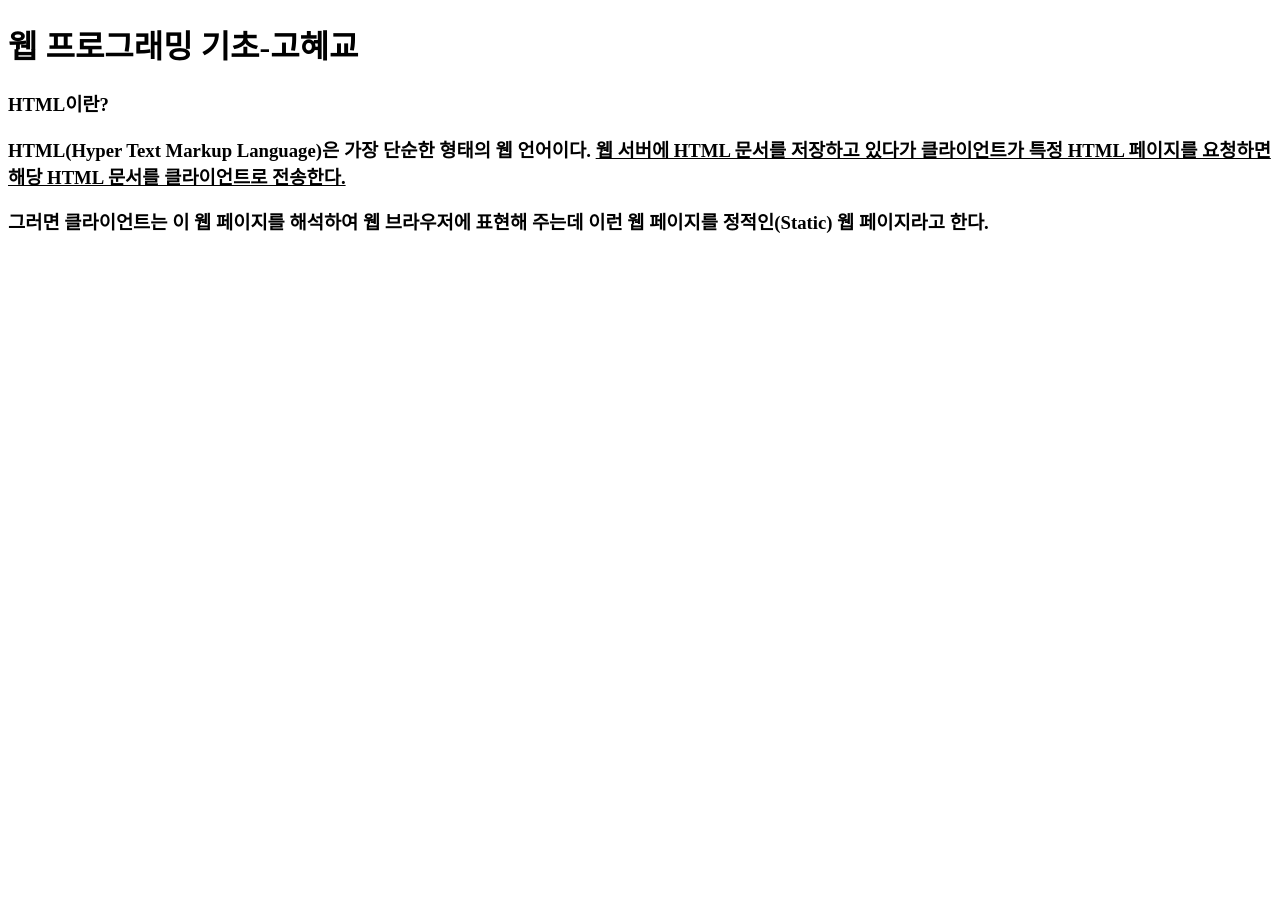
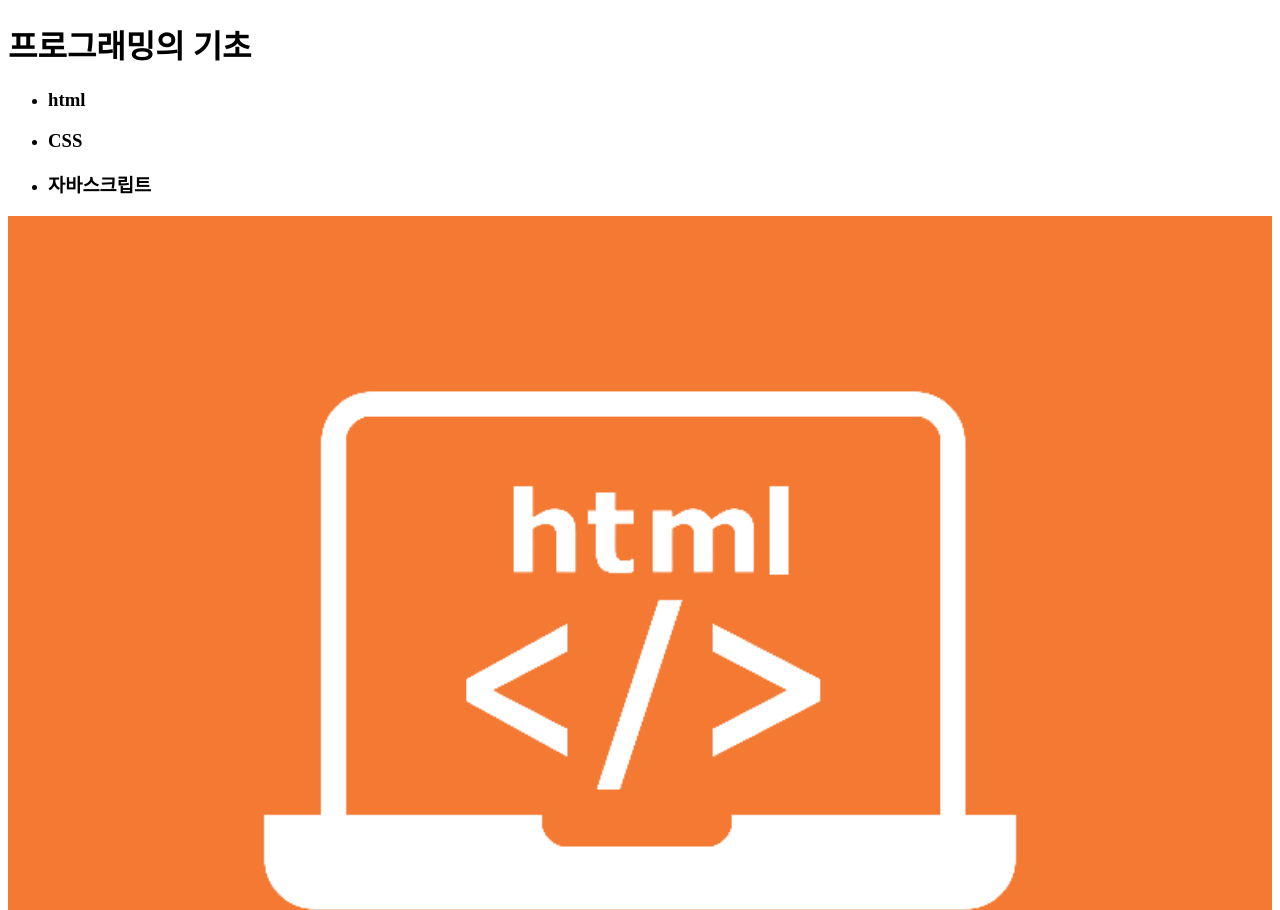
Before and after one commit to GHOHYEGYO/gyofristhome, a plain HTML site: page index.html in a window 1280 px wide. Shown: the top 910 px of the page. Before the commit the page ends 800 px from the top, so only its background shows below. Drawn offline with Linux system fonts and the light colour scheme.

Commit message:
Add files via upload

```diff
--- a/index.html
+++ b/index.html
@@ -4,11 +4,19 @@
     <meta charset="UTF-8">
     <meta http-equiv="X-UA-Compatible" content="IE=edge">
     <meta name="viewport" content="width=device-width, initial-scale=1.0">
-    <title>Document</title>
+    <title>html이란?</title>
 </head>
 <body>
-    <h1>웹 프로그래밍 기초-고혜교<h1>
-        <h3>HTML이란?<h3>
-            <strong>HTML(Hyper Text Markup Language)은 가장 단순한 형태의 웹 언어이다.</strong>  <u>웹 서버에 HTML 문서를 저장하고 있다가 클라이언트가 특정 HTML 페이지를 요청하면 해당 HTML 문서를 클라이언트로 전송한다.</u> <p>그러면 클라이언트는 이 웹 페이지를 해석하여 웹 브라우저에 표현해 주는데 이런 웹 페이지를 정적인(Static) 웹 페이지라고 한다.</p>
+    <h1>프로그래밍의 기초</h1>
+    <ul>
+    <li><h3>html</h3></li>
+    <li><h3>CSS</h3></li>
+    <li><h3>자바스크립트</h3></li>
+</ul>
+    <img src="ing_html.png" alt="html" width="100%">
+    <strong>HTML(<u>Hyper Text Markup Language</u>)은 가장 단순한 형태의 웹 언어이다.</strong>  <u>웹 서버에 HTML 문서를 저장하고 있다가 클라이언트가 특정 HTML 페이지를 요청하면 해당 HTML 문서를 클라이언트로 전송한다.</u> <p>그러면 클라이언트는 이 웹 페이지를 해석하여 웹 브라우저에 표현해 주는데 이런 웹 페이지를 정적인(Static) 웹 페이지라고 한다.</p>
+    [네이버 지식백과]
+
+
 </body>
 </html>
```
Also changed, not shown: ing_html.png (added).
